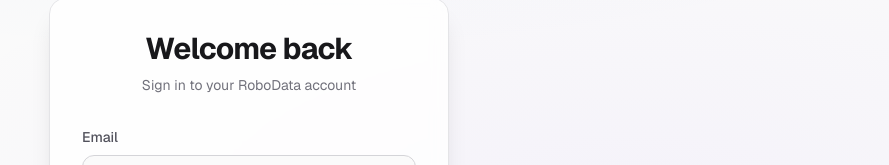
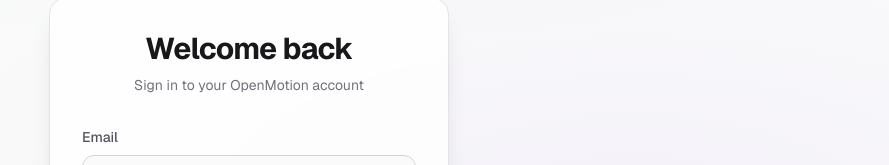
Before and after one commit to CsCats/treehacks26, a Next.js app: page /login in a window 1280 px wide. Shown: the part 184-349 px from the top of the page, without its empty margins (391-1280 px from the left). Built offline with nearby package versions, Linux system fonts and the light colour scheme; no server answers.

Commit message:
change to openMotion

```diff
--- a/app/layout.tsx
+++ b/app/layout.tsx
@@ -18,7 +18,7 @@
 });
 
 export const metadata: Metadata = {
-  title: "RoboData - Crowdsourced Robotics Training",
+  title: "OpenMotion - Crowdsourced Robotics Training",
   description: "Crowdsourced platform for collecting human motion training data for robotics companies",
 };
 
--- a/app/login/page.tsx
+++ b/app/login/page.tsx
@@ -43,7 +43,7 @@
         <div className="rounded-2xl border border-zinc-200 bg-white/80 p-8 shadow-xl backdrop-blur-sm dark:border-zinc-800/80 dark:bg-zinc-900/60 dark:shadow-2xl dark:shadow-black/20">
           <div className="mb-8 text-center">
             <h1 className="text-3xl font-bold tracking-tight">Welcome back</h1>
-            <p className="mt-2 text-sm text-zinc-500 dark:text-zinc-400">Sign in to your RoboData account</p>
+            <p className="mt-2 text-sm text-zinc-500 dark:text-zinc-400">Sign in to your OpenMotion account</p>
           </div>
 
           <form onSubmit={handleSubmit} className="space-y-5">
--- a/components/Sidebar.tsx
+++ b/components/Sidebar.tsx
@@ -128,10 +128,10 @@
       <div className="flex h-16 w-full items-center border-b border-zinc-200 overflow-hidden px-[14px] dark:border-zinc-800/40">
         <Link href="/" className="flex items-center gap-2">
           <div className="flex h-8 w-8 shrink-0 items-center justify-center rounded-lg bg-gradient-to-br from-blue-500 to-purple-600 text-xs font-bold text-white">
-            R
+            O
           </div>
           <span className="whitespace-nowrap text-sm font-semibold text-zinc-900 opacity-0 transition-opacity duration-300 group-hover/sidebar:opacity-100 dark:text-white">
-            RoboData
+            OpenMotion
           </span>
         </Link>
       </div>
```
